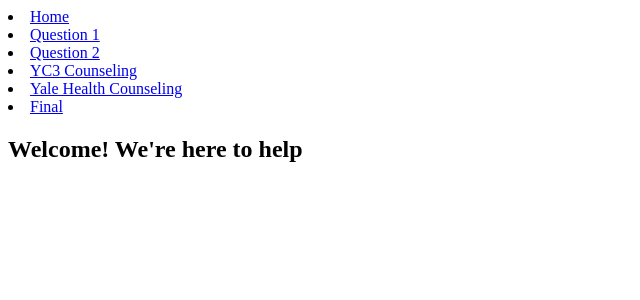
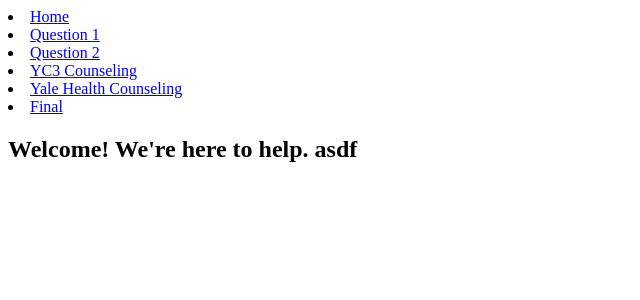
Before and after one commit to apurvagyan/hci-mental-health-proj, a React (Create React App) app in the folder my-app/: page /home in a window 1280 px wide. Shown: the top 300 px of the page, without its empty margins (0-640 px from the left). Built offline with nearby package versions, Linux system fonts and the light colour scheme.

Commit message:
test edit

```diff
--- a/my-app/src/pages/Home.js
+++ b/my-app/src/pages/Home.js
@@ -3,7 +3,7 @@ import React from 'react';
 function Home() {
   return (
     <div>
-      <h2>Welcome! We're here to help</h2>
+      <h2>Welcome! We're here to help. asdf</h2>
     </div>
   );
 }
```
